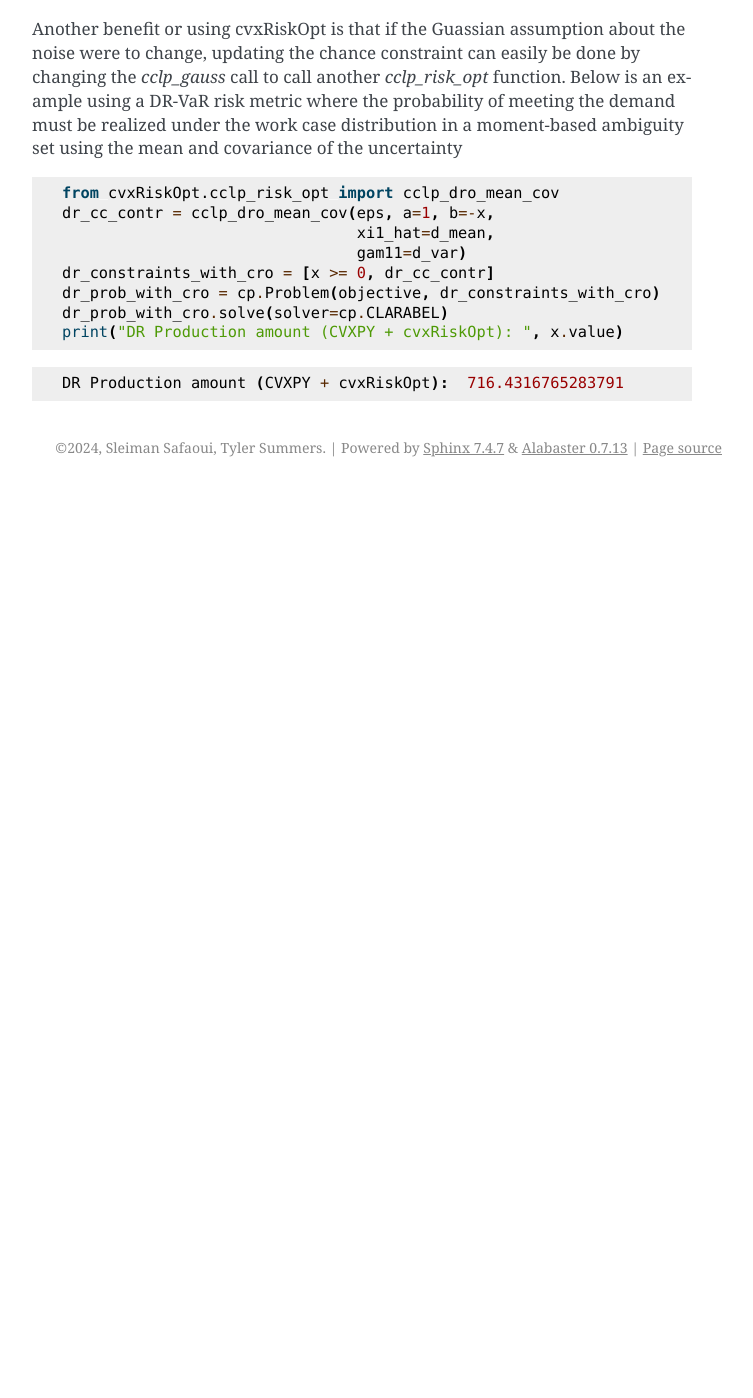
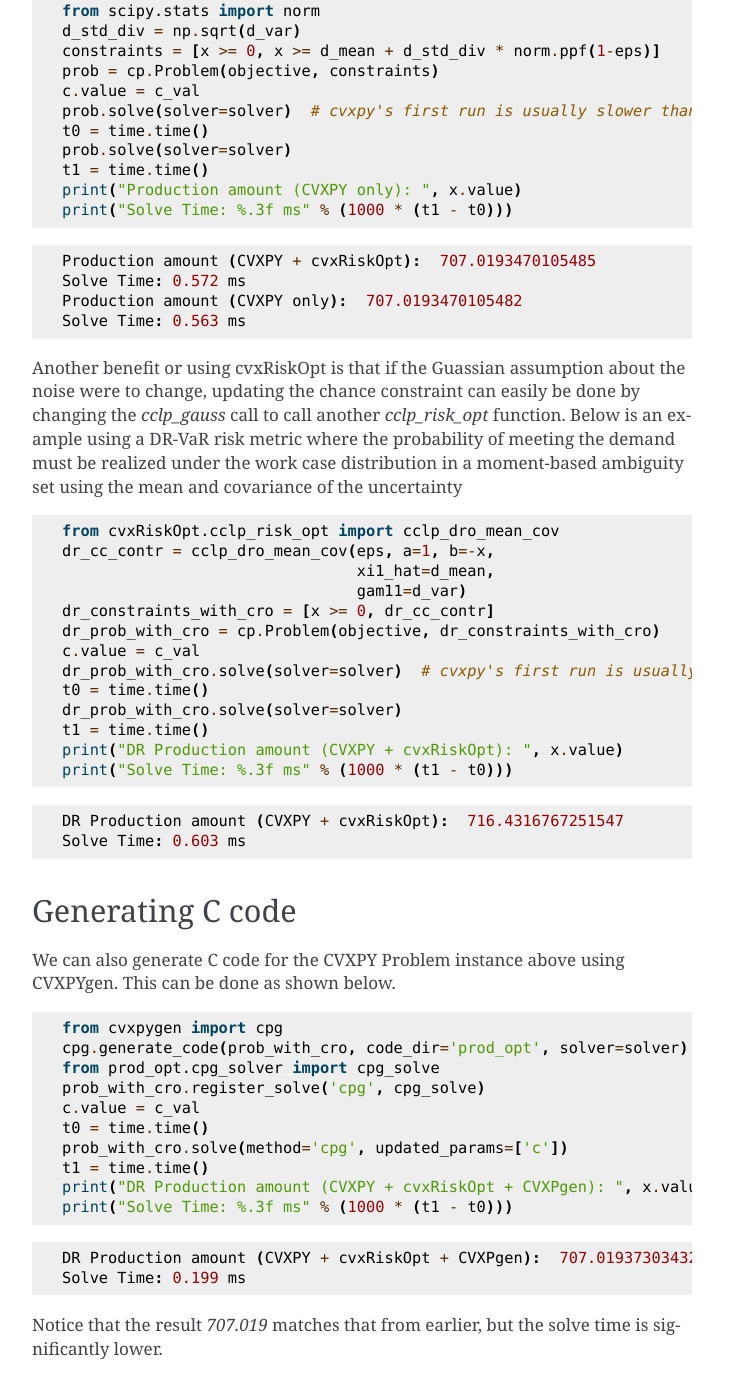
Before and after one commit to TSummersLab/cvxRiskOpt, a Sphinx documentation site: the page built from docs/examples/cclp/production_opt.rst, in a window 1280 px wide and 1400 px high, scrolled down 1644 px. Shown: the whole window, without its empty margins (388-1141 px from the left). Built offline with Sphinx 7.4.7, drawn with Linux system fonts in a browser that asks for light colours; before the commit the page ends 2131 px from its top, so only the background shows below that; some of the changed text lies outside the part shown.

Commit message:
updating docs

```diff
--- a/docs/examples/cclp/production_opt.rst
+++ b/docs/examples/cclp/production_opt.rst
@@ -50,8 +50,13 @@
 
     import cvxpy as cp
     import numpy as np
-    c = 10  # cost
+    import time
+
+    solver = cp.OSQP
+
+    c_val = 10  # cost
     x = cp.Variable(name='x')  # decision variable
+    c = cp.Parameter(name='c')  # create a parameter for the cost
     d_mean = 700  # demain mean
     d_var = 30  # demand variance
     eps = 0.1  # risk bound
@@ -66,22 +71,35 @@
                           gam11=d_var)
     constraints_with_cro = [x >= 0, cc_contr]
     prob_with_cro = cp.Problem(objective, constraints_with_cro)
-    prob_with_cro.solve(solver=cp.CLARABEL)
+    c.value = c_val
+    prob_with_cro.solve(solver=solver)  # cvxpy's first run is usually slower than all other solves. Solve once before timing it
+    t0 = time.time()
+    prob_with_cro.solve(solver=solver)
+    t1 = time.time()
     print("Production amount (CVXPY + cvxRiskOpt): ", x.value)
+    print("Solve Time: %.3f ms" % (1000 * (t1 - t0)))
 
     # cvxpy only
     from scipy.stats import norm
     d_std_div = np.sqrt(d_var)
     constraints = [x >= 0, x >= d_mean + d_std_div * norm.ppf(1-eps)]
     prob = cp.Problem(objective, constraints)
-    prob.solve(solver=cp.CLARABEL)
+    c.value = c_val
+    prob.solve(solver=solver)  # cvxpy's first run is usually slower than all other solves. Solve once before timing it
+    t0 = time.time()
+    prob.solve(solver=solver)
+    t1 = time.time()
     print("Production amount (CVXPY only): ", x.value)
+    print("Solve Time: %.3f ms" % (1000 * (t1 - t0)))
 
 
 .. parsed-literal::
 
-    Production amount (CVXPY + cvxRiskOpt):  707.0193468163586
-    Production amount (CVXPY only):  707.0193468163586
+    Production amount (CVXPY + cvxRiskOpt):  707.0193470105485
+    Solve Time: 0.572 ms
+    Production amount (CVXPY only):  707.0193470105482
+    Solve Time: 0.563 ms
+
 
 Another benefit or using cvxRiskOpt is that if the Guassian assumption about the noise were to change, updating the chance constraint can easily be done by changing the `cclp_gauss` call to call another `cclp_risk_opt` function.
 Below is an example using a DR-VaR risk metric where the probability of meeting the demand must be realized under the work case distribution in a moment-based ambiguity set using the mean and covariance of the uncertainty
@@ -94,9 +112,39 @@
                                     gam11=d_var)
     dr_constraints_with_cro = [x >= 0, dr_cc_contr]
     dr_prob_with_cro = cp.Problem(objective, dr_constraints_with_cro)
-    dr_prob_with_cro.solve(solver=cp.CLARABEL)
+    c.value = c_val
+    dr_prob_with_cro.solve(solver=solver)  # cvxpy's first run is usually slower than all other solves. Solve once before timing it
+    t0 = time.time()
+    dr_prob_with_cro.solve(solver=solver)
+    t1 = time.time()
     print("DR Production amount (CVXPY + cvxRiskOpt): ", x.value)
+    print("Solve Time: %.3f ms" % (1000 * (t1 - t0)))
 
 .. parsed-literal::
 
-    DR Production amount (CVXPY + cvxRiskOpt):  716.4316765283791
+    DR Production amount (CVXPY + cvxRiskOpt):  716.4316767251547
+    Solve Time: 0.603 ms
+
+Generating C code
+-----------------
+We can also generate C code for the CVXPY Problem instance above using CVXPYgen. This can be done as shown below.
+
+.. code-block:: python
+
+    from cvxpygen import cpg
+    cpg.generate_code(prob_with_cro, code_dir='prod_opt', solver=solver)
+    from prod_opt.cpg_solver import cpg_solve
+    prob_with_cro.register_solve('cpg', cpg_solve)
+    c.value = c_val
+    t0 = time.time()
+    prob_with_cro.solve(method='cpg', updated_params=['c'])
+    t1 = time.time()
+    print("DR Production amount (CVXPY + cvxRiskOpt + CVXPgen): ", x.value)
+    print("Solve Time: %.3f ms" % (1000 * (t1 - t0)))
+
+.. parsed-literal::
+
+    DR Production amount (CVXPY + cvxRiskOpt + CVXPgen):  707.0193730343249
+    Solve Time: 0.199 ms
+
+Notice that the result `707.019` matches that from earlier, but the solve time is significantly lower.
--- a/docs/examples/index.rst
+++ b/docs/examples/index.rst
@@ -7,11 +7,11 @@
 
 Chance Constraint Linear Programs
 ---------------------------------
-- :doc:`Production Optimization <cclp/production_opt>`
+- :doc:`Production Optimization <cclp/production_opt>` (includes example generating C code)
 - :doc:`Model Predictive Control Regulator <cclp/mpc>`
 - :doc:`Moving Horizon Estimation <cclp/mhe>`
 
 Distributionally Robust Optimization using Wasserstein-Based Ambiguity Set
 --------------------------------------------------------------------------
-- :doc:`Distributionally Robust Mean-CVaR Portfolio Optimization <wass_risk_opt/dr_portfolio_opt>`
+- :doc:`Distributionally Robust Mean-CVaR Portfolio Optimization <wass_risk_opt/dr_portfolio_opt>` (includes example generating C code)
 - :doc:`Distributionally Robust Safe Halfspaces <wass_risk_opt/dr_safe_halfspaces>`
```
Also changed, not shown: docs/examples/wass_risk_opt/dr_portfolio_opt.rst (+44 -7 lines), 14 other files.
